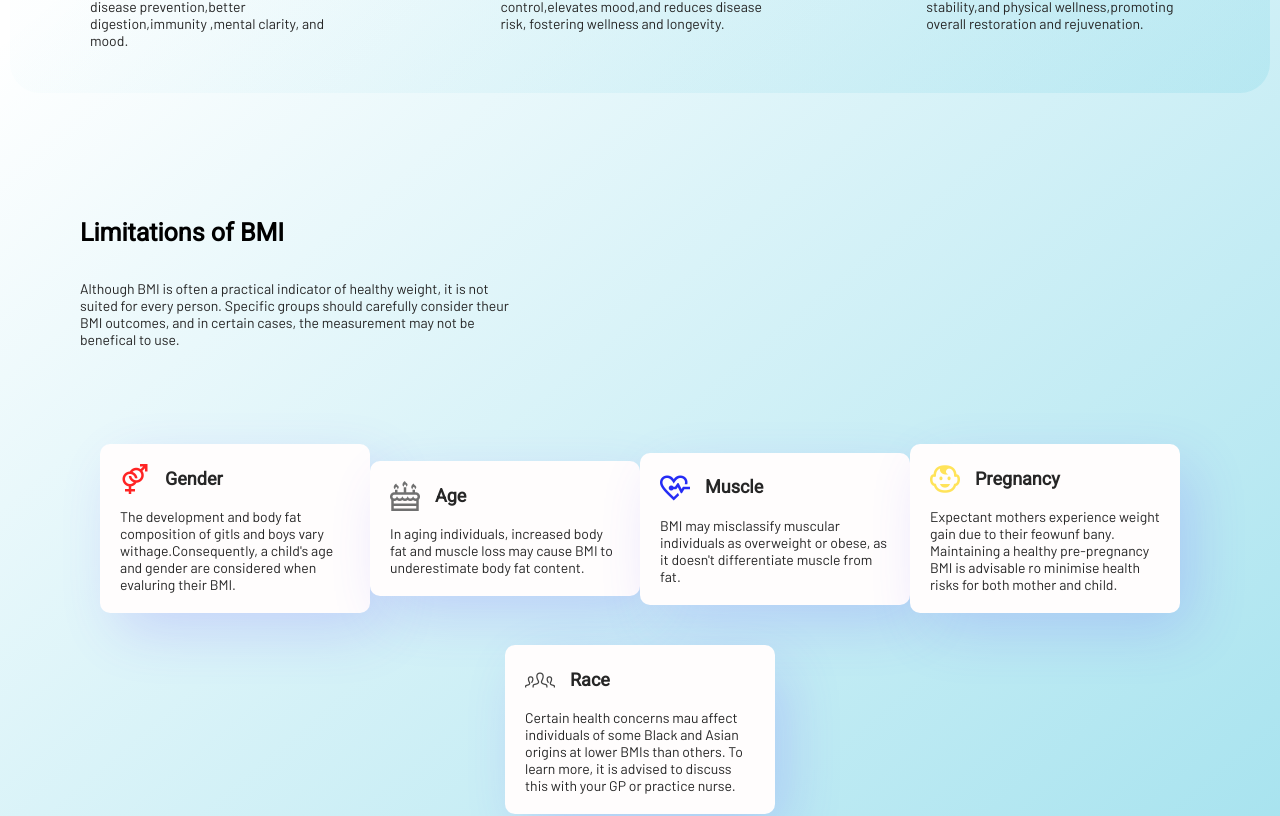
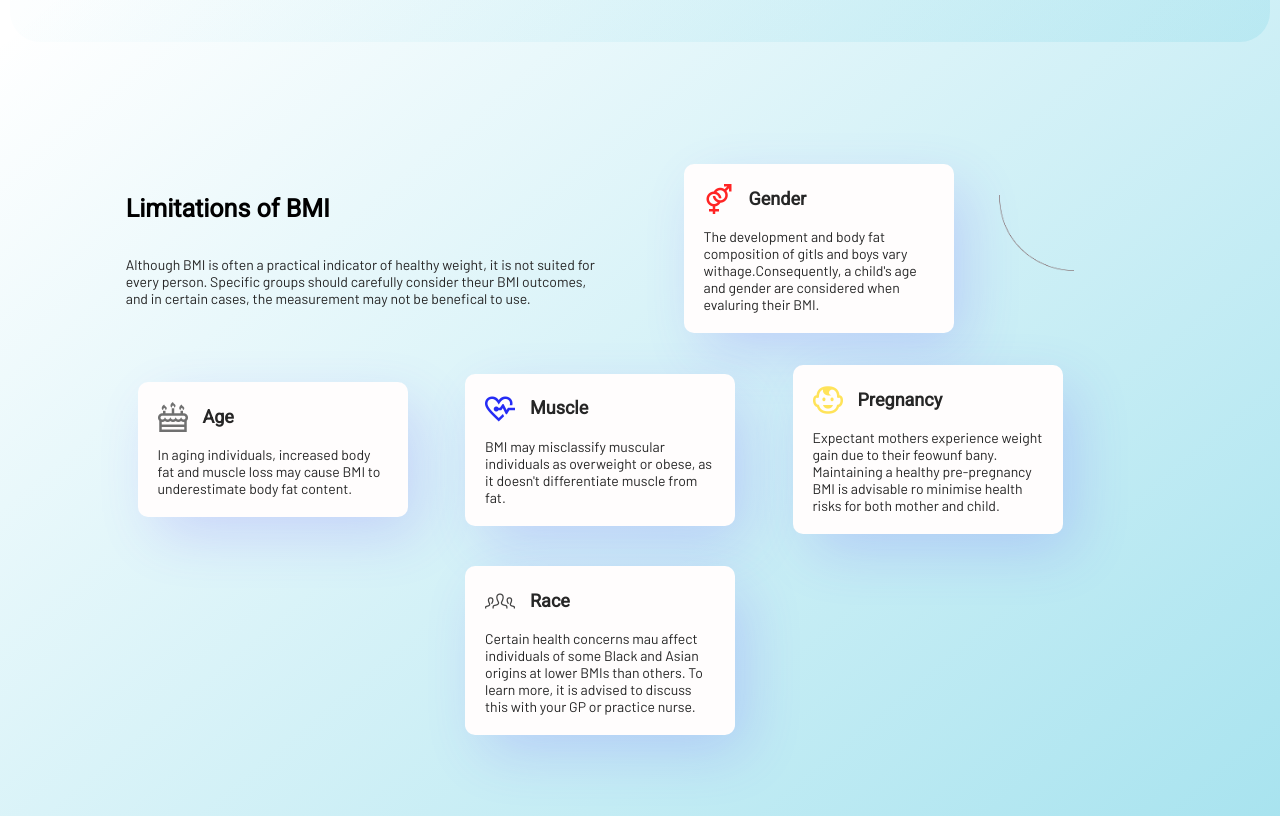
Before and after one commit to MatthiasUrgu/body-mass-index-calculator, a React (Create React App) app: page / in a window 1280 px wide. Shown: the part 1052-1868 px from the top of the page. Built offline with nearby package versions, Linux system fonts and the light colour scheme.

Commit message:
resonsive Desktop 1024
finish add Vector Left and Right

```diff
--- a/src/App.jsx
+++ b/src/App.jsx
@@ -2,7 +2,6 @@ import s from "./App.module.scss";
 import Header from "components/header/header";
 import MenPictures from "components/MenPictures/MenPictures";
 import ListParagraphLogo from "components/ListParagraphLogo/ListParagraphLogo";
-import Paragraph from "components/Paragraph/Paragraph";
 import ParagraphCardList from "components/ParagraphCardList/ParagraphCardList";
 
 
@@ -26,11 +25,8 @@ function App() {
       <div className={s.noMargin}>
         <ListParagraphLogo />
       </div>
-      <div className={`${s.container} ${s.desktop}`}>
-        <Paragraph
-          title="Limitations of BMI"
-          content="Although BMI is often a practical indicator of healthy weight, it is not suited for every person. Specific groups should carefully consider theur BMI outcomes, and in certain cases, the measurement may not be benefical to use."
-        />
+      <div className={s.container}>
+
         <ParagraphCardList />
       </div>
     </section>
--- a/src/App.module.scss
+++ b/src/App.module.scss
@@ -15,11 +15,3 @@
     }
 }
 }
-
-
-@media (width>768px) and (width < 1442px){
-    .desktop{
-    display: flex;
-    flex-wrap: wrap;
-    }
-}
--- a/src/components/Paragraph/style.module.scss
+++ b/src/components/Paragraph/style.module.scss
@@ -4,6 +4,7 @@
   margin-top: 2em;
   display: flex;
   flex-direction: column;
+  flex-wrap: wrap;
   align-items: center;
 
 
@@ -21,7 +22,7 @@
   .containerParagraph{
     display: flex;
     align-items:flex-start;
-    width: 28em;
+
 
   }
 }
--- a/src/components/ParagraphCardList/ParagraphCardList.jsx
+++ b/src/components/ParagraphCardList/ParagraphCardList.jsx
@@ -1,5 +1,7 @@
 import s from "./style.module.scss";
 import ParagraphCard from "components/ParagraphCard/ParagraphCard";
+import Paragraph from "components/Paragraph/Paragraph";
+import VectorLeft from "assets/img/VectorLeft.png"
 
 import Gender from "assets/img/genders.png";
 import Age from "assets/img/candy.png";
@@ -10,11 +12,20 @@ import Race from "assets/img/human.png";
 function ParagraphCardList() {
   return (
     <section className={s.cardContainer}>
+      <div className={s.widthParapgraph}>
+        <Paragraph
+            title="Limitations of BMI"
+            content="Although BMI is often a practical indicator of healthy weight, it is not suited for every person. Specific groups should carefully consider theur BMI outcomes, and in certain cases, the measurement may not be benefical to use."
+          />
+      </div>
       <ParagraphCard
         logo={Gender}
         title="Gender"
         content="The development and body fat composition of gitls and boys vary withage.Consequently, a child's age and gender are considered when evaluring their BMI."
       />
+      <img className={s.imgVector}src={VectorLeft} alt="VectorLeft"  />
+
+
       <ParagraphCard
         logo={Age}
         title="Age"
--- a/src/components/ParagraphCardList/style.module.scss
+++ b/src/components/ParagraphCardList/style.module.scss
@@ -4,6 +4,9 @@
     align-items: center;
     margin-bottom: 4em;
     margin-top: 4em;
+    .imgVector{
+        display: none;
+    }
 }
 
 
@@ -21,9 +24,18 @@
 //Tablet responsive
 @media (width > 768px) and (width < 1442px){
     .cardContainer{
+        margin-right:5em ;
         flex-direction: row;
         flex-wrap: wrap;
-        justify-content: center;
-
+        justify-content: space-evenly;
+        .widthParapgraph{
+            width: 30em;
+            margin-right: 2em;
+        }
+        .imgVector{
+            display: block;
+            width: 75px;
+            filter: grayscale(0.8);
+        }
     }
 }
--- a/src/components/header/header.jsx
+++ b/src/components/header/header.jsx
@@ -2,6 +2,7 @@
 import s from "./style.module.scss";
 import CardCalculator from "components/CardCalculator/cardCalculator";
 import Logo from "assets/img/logo.png";
+import VectorRight from "assets/img/VectorRight.png"
 
 function Header({title,content}) {
   /* use useState to radioButton to change in same times the taille:'CM' to 'Inch'  weight:Kg to Ib  */
@@ -19,6 +20,7 @@ function Header({title,content}) {
         </div>
         <CardCalculator/>
       </div>
+      <img className={s.imgVector} src={VectorRight} alt="imgVector" />
       <div className={s.blueBox}></div>
     </section>
   );
--- a/src/components/header/style.module.scss
+++ b/src/components/header/style.module.scss
@@ -50,6 +50,9 @@
       padding-top: 10em;
     }
   }
+  .imgVector{
+    display: none;
+  }
 }
 
 
@@ -101,5 +104,13 @@
       }
 
     }
+    .imgVector{
+   display: flex;
+   position: absolute;
+   right: 8em;
+   top:38em;
+   width: 100px;
+   filter: grayscale(0.8);
+  }
   }
 }
```
Also changed, not shown: src/assets/img/VectorLeft.png (added), src/assets/img/VectorRight.png (added).
